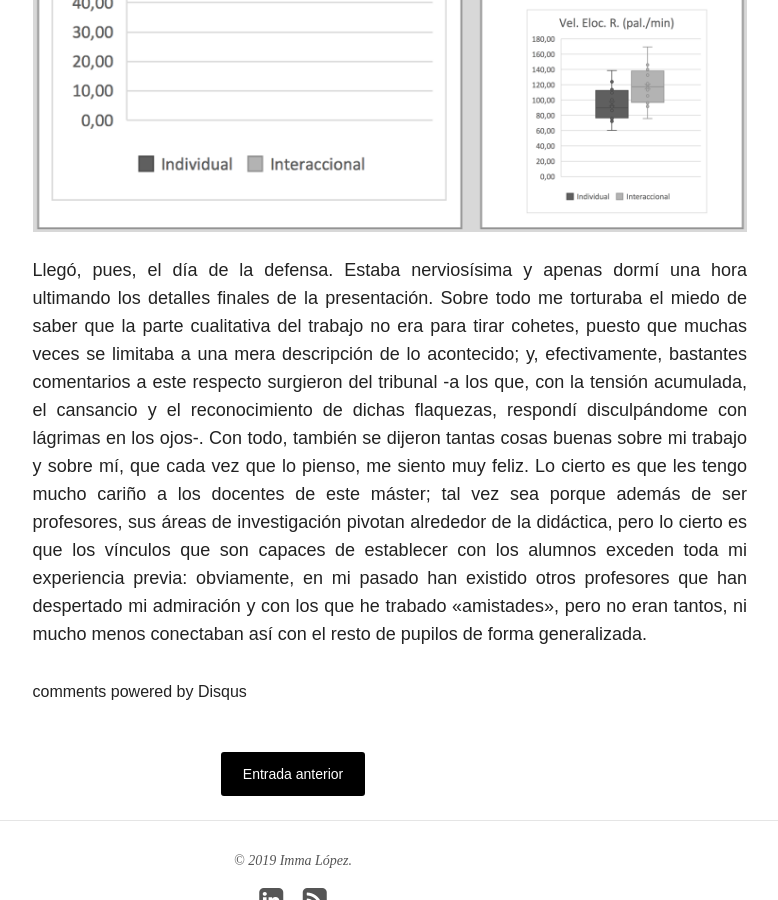
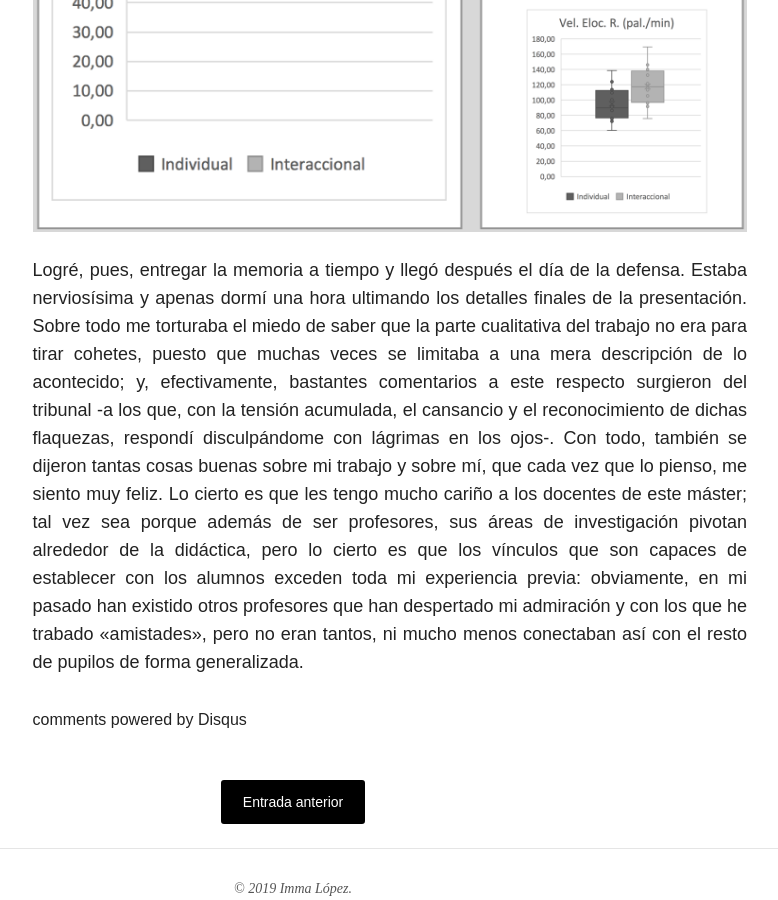
Before and after one commit to immalopez/immalopez.github.io, a Jekyll site: the page built from _posts/blog/2019-07-15-fluidez-oral-tfm.md, in a window 1280 px wide and 900 px high, scrolled down 5572 px. Shown: the whole window, without its empty margins (347-1125 px from the left). Built offline with Jekyll 4.4.1, drawn with Linux system fonts in a browser that asks for light colours; nearby versions of some CDN libraries; comment, search, counter and statistics services are not loaded.

Commit message:
Update 2019-07-15-fluidez-oral-tfm.md

```diff
--- a/_posts/blog/2019-07-15-fluidez-oral-tfm.md
+++ b/_posts/blog/2019-07-15-fluidez-oral-tfm.md
@@ -39,4 +39,4 @@ Recuerdo que la última semana antes de la entrega del trabajo escrito fue inten
 
 ![Caja y bigotes](/images/Screen Shot 2019-07-15 at 17.38.34.png)
 
-Llegó, pues, el día de la defensa. Estaba nerviosísima y apenas dormí una hora ultimando los detalles finales de la presentación. Sobre todo me torturaba el miedo de saber que la parte cualitativa del trabajo no era para tirar cohetes, puesto que muchas veces se limitaba a una mera descripción de lo acontecido; y, efectivamente, bastantes comentarios a este respecto surgieron del tribunal -a los que, con la tensión acumulada, el cansancio y el reconocimiento de dichas flaquezas, respondí disculpándome con lágrimas en los ojos-. Con todo, también se dijeron tantas cosas buenas sobre mi trabajo y sobre mí, que cada vez que lo pienso, me siento muy feliz. Lo cierto es que les tengo mucho cariño a los docentes de este máster; tal vez sea porque además de ser profesores, sus áreas de investigación pivotan alrededor de la didáctica, pero lo cierto es que los vínculos que son capaces de establecer con los alumnos exceden toda mi experiencia previa: obviamente, en mi pasado han existido otros profesores que han despertado mi admiración y con los que he trabado «amistades», pero no eran tantos, ni mucho menos conectaban así con el resto de pupilos de forma generalizada.
+Logré, pues, entregar la memoria a tiempo y llegó después el día de la defensa. Estaba nerviosísima y apenas dormí una hora ultimando los detalles finales de la presentación. Sobre todo me torturaba el miedo de saber que la parte cualitativa del trabajo no era para tirar cohetes, puesto que muchas veces se limitaba a una mera descripción de lo acontecido; y, efectivamente, bastantes comentarios a este respecto surgieron del tribunal -a los que, con la tensión acumulada, el cansancio y el reconocimiento de dichas flaquezas, respondí disculpándome con lágrimas en los ojos-. Con todo, también se dijeron tantas cosas buenas sobre mi trabajo y sobre mí, que cada vez que lo pienso, me siento muy feliz. Lo cierto es que les tengo mucho cariño a los docentes de este máster; tal vez sea porque además de ser profesores, sus áreas de investigación pivotan alrededor de la didáctica, pero lo cierto es que los vínculos que son capaces de establecer con los alumnos exceden toda mi experiencia previa: obviamente, en mi pasado han existido otros profesores que han despertado mi admiración y con los que he trabado «amistades», pero no eran tantos, ni mucho menos conectaban así con el resto de pupilos de forma generalizada.
```
